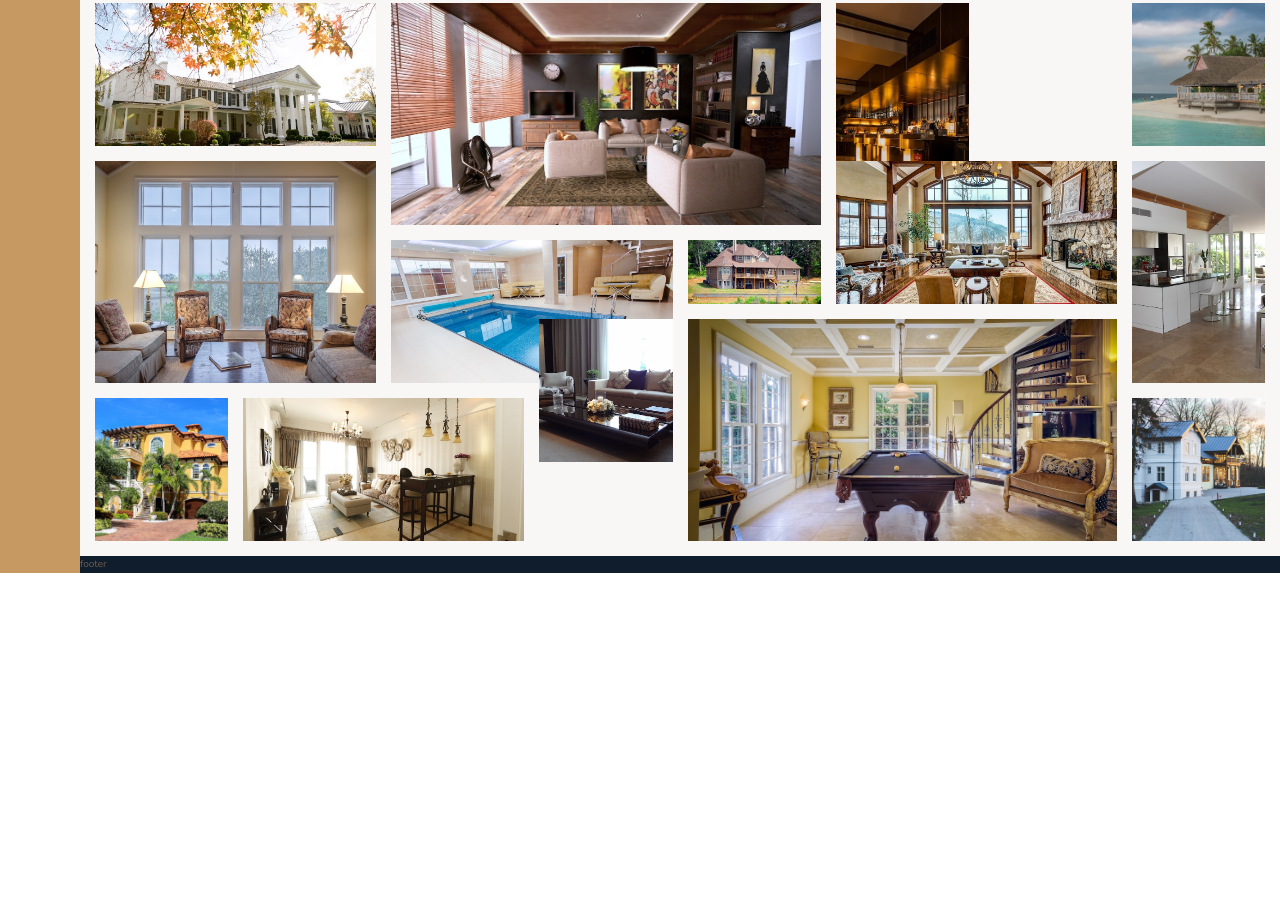
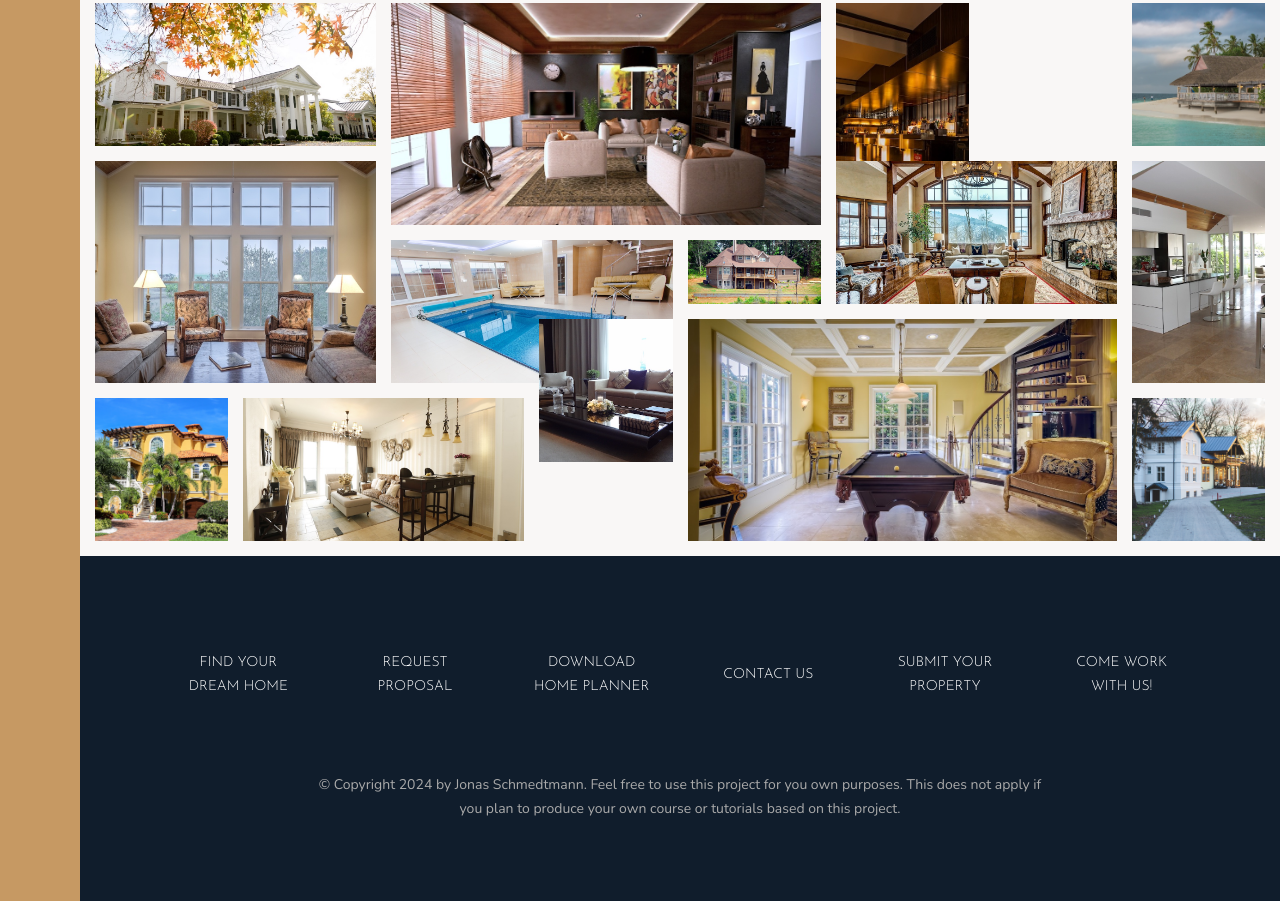
Before and after one commit to HaseebMurtaza/Nexter, a website: page index.html in a window 1280 px wide. Shown: the part 3110-4011 px from the top of the page. Before the commit the page ends 3683 px from the top, so only its background shows below. Drawn offline with nearby package versions, Linux system fonts and the light colour scheme.

Commit message:
Built the footer part

```diff
--- a/index.html
+++ b/index.html
@@ -323,6 +323,20 @@
 
   </section>
 
-    <footer class="footer">footer</footer>
+    <footer class="footer">
+      <ul class="nav">
+        <li class="nav__item"><a href="#" class="nav__link">Find your dream home</a></li>
+        <li class="nav__item"><a href="#" class="nav__link">Request proposal</a></li>
+        <li class="nav__item"><a href="#" class="nav__link">Download home planner</a></li>
+        <li class="nav__item"><a href="#" class="nav__link">Contact us</a></li>
+        <li class="nav__item"><a href="#" class="nav__link">Submit your property</a></li>
+        <li class="nav__item"><a href="#" class="nav__link">Come work with us!</a></li>
+      </ul>
+
+      <p class="copyright">
+        &copy; Copyright 2024 by Jonas Schmedtmann. Feel free to use this project for you own purposes.
+        This does not apply if you plan to produce your own course or tutorials based on this project.
+      </p>
+    </footer>
   </body>
 </html>
--- a/sass/_footer.scss
+++ b/sass/_footer.scss
@@ -1,4 +1,43 @@
 .footer {
   background-color: $color-secondary;
   grid-column: full-start/full-end;
+  padding: 8rem;
 }
+
+.nav {
+  list-style: none;
+
+  display: grid;
+  grid-template-columns: repeat(auto-fit, minmax(15rem, 1fr));
+  gap: 2rem;
+  align-items: center;
+
+  &__link:link,
+  &__link:visited {
+    font-size: 1.4rem;
+    color: #fff;
+    text-decoration: none;
+    font-family: $font-display;
+    text-transform: uppercase;
+    text-align: center;
+    padding: 1.5rem;
+    display: block;
+    transition: all 0.2s;
+  }
+
+  &__link:hover,
+  &__link:active {
+    background-color: rgba(#fff, 0.05);
+    transform: translateY(-3px);
+  }
+}
+
+.copyright {
+  font-size: 1.4rem;
+  color: $color-grey-light-2;
+  margin-right: auto;
+  margin-left: auto;
+  margin-top: 6rem;
+  text-align: center;
+  width: 70%;
+}
```
Also changed, not shown: css/style.css.
